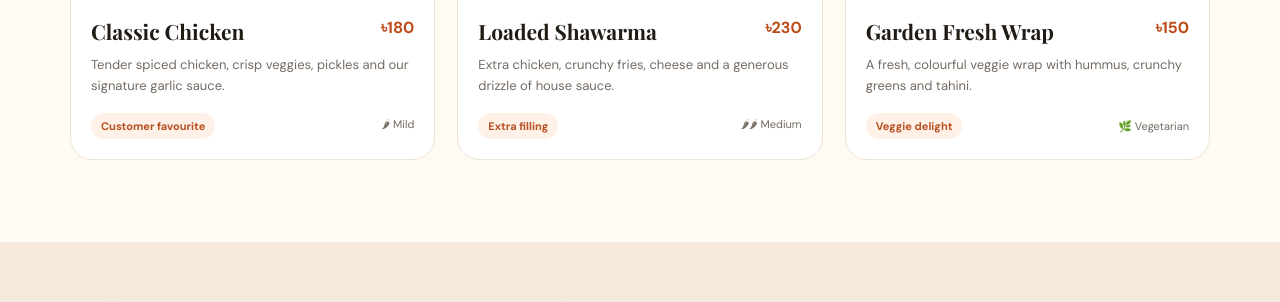
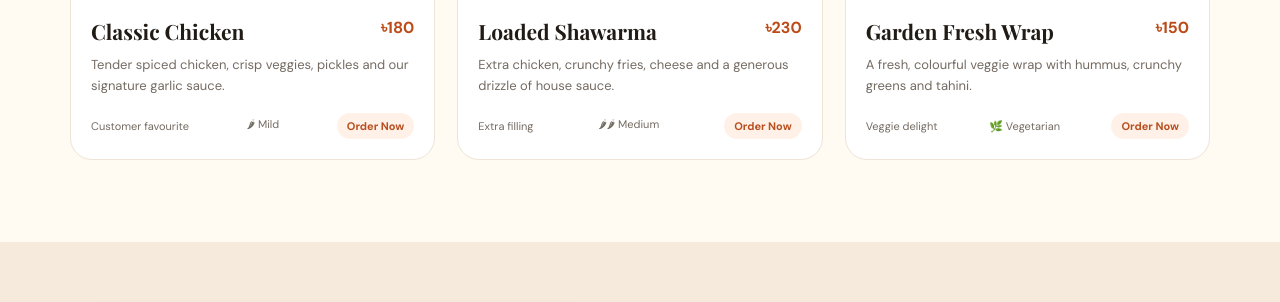
Before and after one commit to Fahadin/Food, a plain HTML site: page index.html in a window 1280 px wide. Shown: the part 1308-1610 px from the top of the page. Drawn offline with nearby package versions, Linux system fonts and the light colour scheme.

Commit message:
Add order buttons to dish articles in menu

```diff
--- a/index.html
+++ b/index.html
@@ -62,9 +62,9 @@ header{animation:navDrop .65s cubic-bezier(.2,.8,.2,1) both}
 </div></section>
 <section class="section" id="menu"><div class="wrap"><div class="section-head"><div class="eyebrow">A little something for everyone</div><h2>Our delicious menu</h2><p>Big flavour, fresh ingredients and a whole lot of love in every bite. Sample menu — update the prices and dishes to match your kitchen.</p></div>
 <div class="menu-grid">
-<article class="dish"><img src="https://images.unsplash.com/photo-1529006557810-274b9b2fc783?auto=format&fit=crop&w=900&q=85" alt="Classic chicken shawarma"><div class="dish-body"><div class="dish-top"><h3>Classic Chicken</h3><span class="price">৳180</span></div><p>Tender spiced chicken, crisp veggies, pickles and our signature garlic sauce.</p><div class="dish-foot"><span class="pill">Customer favourite</span><span>🌶 Mild</span></div></div></article>
-<article class="dish"><img src="https://images.unsplash.com/photo-1561651823-34feb02250e4?auto=format&fit=crop&w=900&q=85" alt="Loaded shawarma wrap"><div class="dish-body"><div class="dish-top"><h3>Loaded Shawarma</h3><span class="price">৳230</span></div><p>Extra chicken, crunchy fries, cheese and a generous drizzle of house sauce.</p><div class="dish-foot"><span class="pill">Extra filling</span><span>🌶🌶 Medium</span></div></div></article>
-<article class="dish"><img src="https://images.unsplash.com/photo-1528735602780-2552fd46c7af?auto=format&fit=crop&w=900&q=85" alt="Homemade veggie wrap"><div class="dish-body"><div class="dish-top"><h3>Garden Fresh Wrap</h3><span class="price">৳150</span></div><p>A fresh, colourful veggie wrap with hummus, crunchy greens and tahini.</p><div class="dish-foot"><span class="pill">Veggie delight</span><span>🌿 Vegetarian</span></div></div></article>
+<article class="dish"><img src="https://images.unsplash.com/photo-1529006557810-274b9b2fc783?auto=format&fit=crop&w=900&q=85" alt="Classic chicken shawarma"><div class="dish-body"><div class="dish-top"><h3>Classic Chicken</h3><span class="price">৳180</span></div><p>Tender spiced chicken, crisp veggies, pickles and our signature garlic sauce.</p><div class="dish-foot"><span>Customer favourite</span><span>🌶 Mild</span><span class="pill"><a href="#contact">Order Now</a></span></div></div></article>
+<article class="dish"><img src="https://images.unsplash.com/photo-1561651823-34feb02250e4?auto=format&fit=crop&w=900&q=85" alt="Loaded shawarma wrap"><div class="dish-body"><div class="dish-top"><h3>Loaded Shawarma</h3><span class="price">৳230</span></div><p>Extra chicken, crunchy fries, cheese and a generous drizzle of house sauce.</p><div class="dish-foot"><span>Extra filling</span><span>🌶🌶 Medium</span><span class="pill"><a href="#contact">Order Now</a></span></div></div></article>
+<article class="dish"><img src="https://images.unsplash.com/photo-1528735602780-2552fd46c7af?auto=format&fit=crop&w=900&q=85" alt="Homemade veggie wrap"><div class="dish-body"><div class="dish-top"><h3>Garden Fresh Wrap</h3><span class="price">৳150</span></div><p>A fresh, colourful veggie wrap with hummus, crunchy greens and tahini.</p><div class="dish-foot"><span>Veggie delight</span><span>🌿 Vegetarian</span><span class="pill"><a href="#contact">Order Now</a></span></div></div></article>
 </div></div></section>
 <section class="section about" id="story"><div class="wrap about-grid"><img class="about-img" src="https://images.unsplash.com/photo-1555939594-58d7cb561ad1?auto=format&fit=crop&w=1000&q=85" alt="Fresh ingredients being prepared"><div><div class="eyebrow">A kitchen full of love</div><h2>Homemade goodness in every wrap.</h2><p>We believe the best food doesn't need to be complicated. It starts with good ingredients, freshly prepared fillings and recipes made with care. That's the heart of our little shawarma kitchen.</p><p>From our first chop of the day to your very last bite, we put freshness and flavour first.</p><div class="values"><div class="value"><i>🥬</i>Fresh ingredients</div><div class="value"><i>👨‍🍳</i>Made to order</div><div class="value"><i>🧄</i>Signature sauces</div><div class="value"><i>💛</i>Made with love</div></div></div></div></section>
 <section class="section" id="how"><div class="wrap"><div class="section-head"><div class="eyebrow">Easy as one, two, three</div><h2>Your shawarma, your way</h2><p>Getting your favourite homemade wrap is simple.</p></div><div class="how-grid"><div class="step"><div class="step-icon">📖</div><h3>Choose your favourite</h3><p>Explore our menu and pick the wrap that makes your mouth water.</p></div><div class="step"><div class="step-icon">💬</div><h3>Place your order</h3><p>Message us with your choice and any special requests.</p></div><div class="step"><div class="step-icon">🌯</div><h3>Freshly made for you</h3><p>We prepare your order with care. Then it's time to enjoy!</p></div></div></div></section>
```
